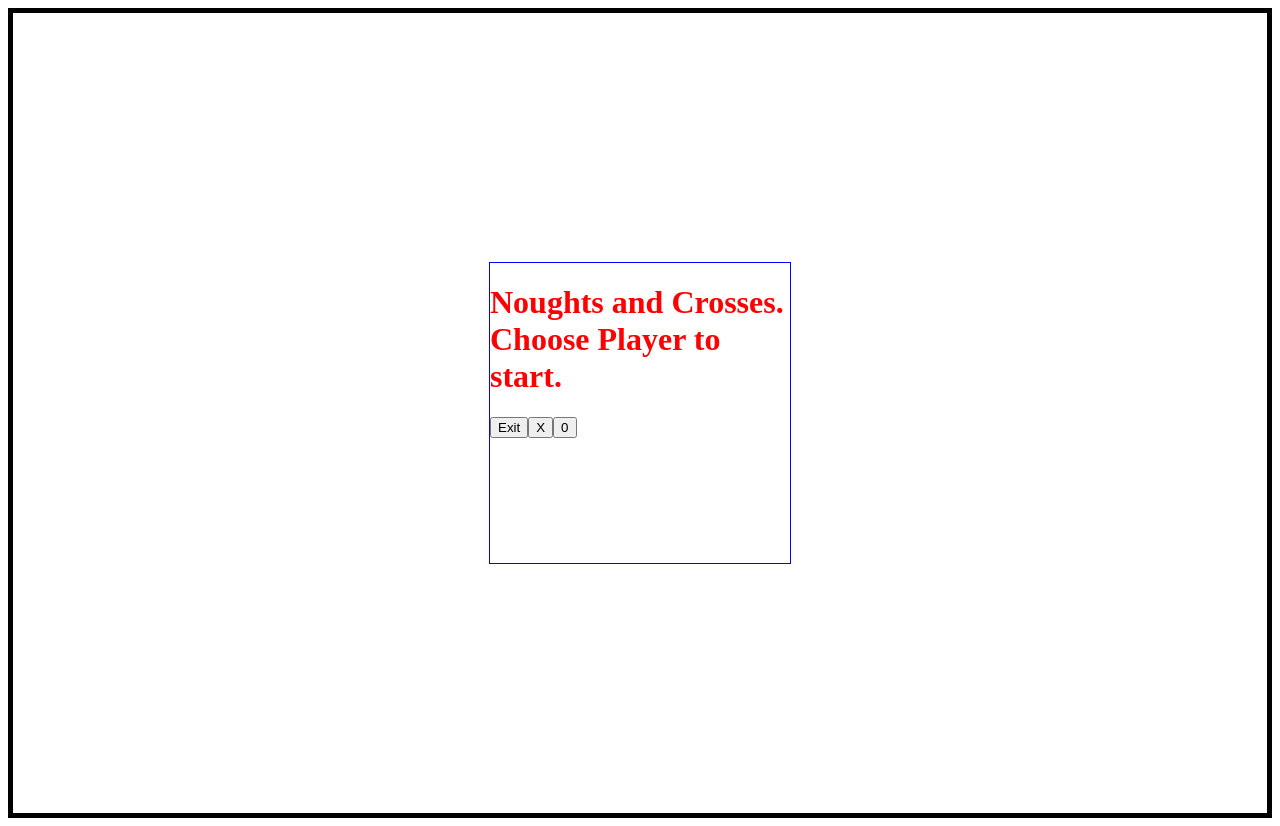
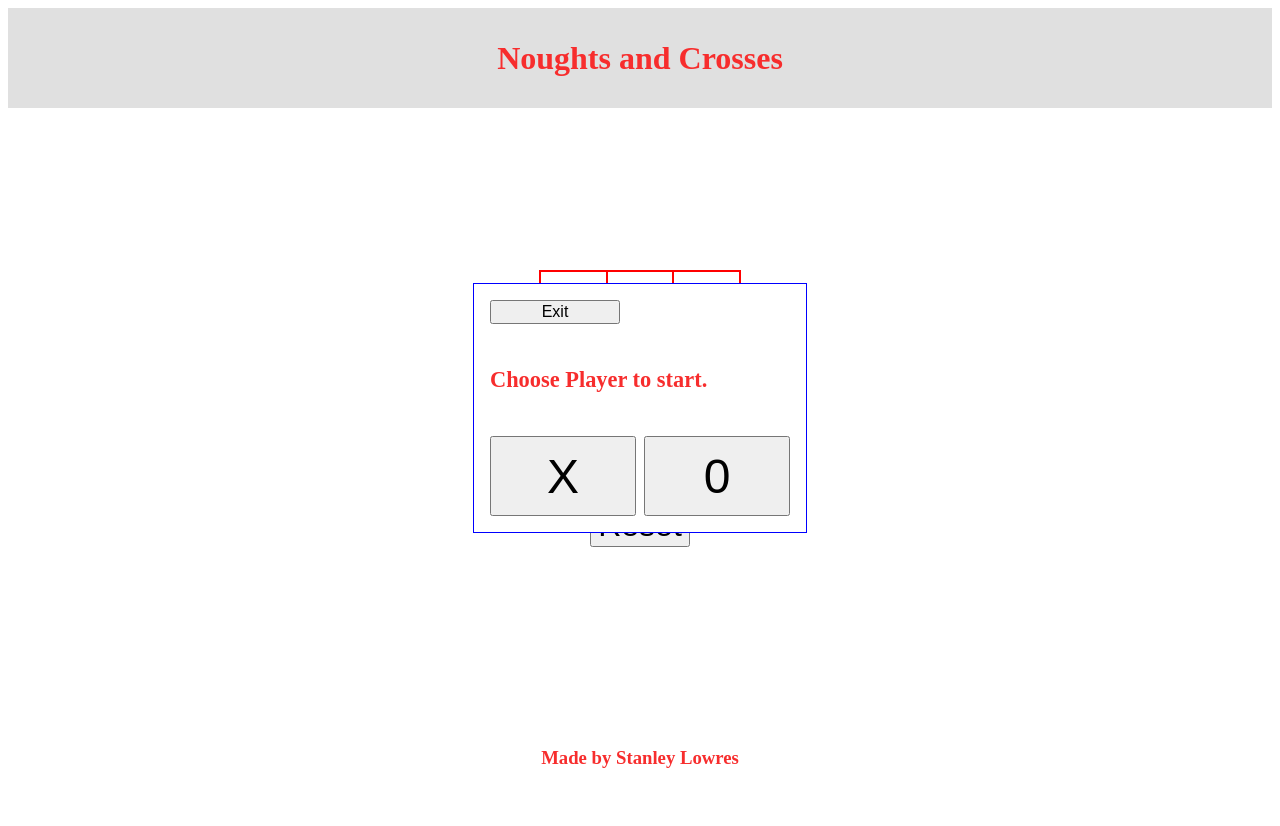
Before and after one commit to slowres1/odin-noughtsncrosses, a plain HTML site: page index.html in a window 1280 px wide. Drawn offline with Linux system fonts and the light colour scheme.

Commit message:
Finished. Updated readme

```diff
--- a/index.html
+++ b/index.html
@@ -9,9 +9,17 @@
     <script src="./script.js" defer></script>
 </head>
 <body>
-    <div class="container flex">
-        <div class="game-board"></div>
+    <div class="container">
+        <div class="header flex">
+            <h1>Noughts and Crosses</h1>
+        </div>
+        <div class="main flex">
+            <div class="game-board"></div>
         <button class="btn reset">Reset</button>
+        </div>
+        <div class="footer flex">
+            <h3>Made by Stanley Lowres</h3>
+        </div>
     </div>
 </body>
 </html>
--- a/script.js
+++ b/script.js
@@ -1,4 +1,4 @@
-const container = document.querySelector('.container');
+const container = document.querySelector('.main');
 let input = 'X';
 
 //game board module function.
@@ -53,7 +53,7 @@ const gameBoard = (function() {
 
     function placeMarker(id) {
         if (gameOver) {
-            alert('game over man');
+            alert('Game over. Press "Reset" to play again.');
             return;
         }
         let selection = document.getElementById(parseInt(id));
@@ -65,7 +65,7 @@ const gameBoard = (function() {
         changeContent(parseInt(id), input);
         renderBoard();
         if (checkGameOver()) {
-            console.log(`Player ${contents[parseInt(id)]} wins!`);
+            alert(`Player ${contents[parseInt(id)]} wins!`);
             return gameOver = true;
         }
 
@@ -88,15 +88,25 @@ const gameBoard = (function() {
             if ((i === 0 || i === 3 || i === 6) && contents[i]) {
                 victory = checkHorizontal(contents,i);
                 if (victory) {
-                    return true
-
+                    return [true, contents[i]];
                 }
-            }
+            };
 
             if ((i === 0 || i === 1 || i === 2) && contents[i]) {
                 victory = checkVertical(contents,i);
-                if (victory) console.log(`Player ${contents[i]} wins!`);
+                if (victory) {
+                    return [true, contents[i]];
+                }
+                //if (victory) console.log(`Player ${contents[i]} wins!`);
             };
+
+            if (i === 4 && contents[i]) {
+                victory = checkDiagonal(contents,i);
+                if (victory) {
+                    return [true, contents[i]];
+                }
+                //if (victory) console.log(`Player ${contents[i]} wins!`);
+            }
 
             //console.log(victory);
         }
@@ -104,7 +114,7 @@ const gameBoard = (function() {
 
 
         //tie
-        if (contents.every((value) => value != '')) {console.log('Game Over')};
+        if (contents.every((value) => value != '')) {alert('Game Over. It\'s a tie!')};
 
 
 
@@ -120,6 +130,12 @@ const gameBoard = (function() {
     function checkVertical(array,pos) {
         console.log(array[pos], array[pos+3], array[pos+6]);
         if (array[pos] === array[pos+3] && array[pos] === array[pos+6]) {
+            return true;
+        } else return false;
+    }
+
+    function checkDiagonal(array) {
+        if ((array[0] === array[4] && array[0] === array[8]) || (array[2] === array[4] && array[2] === array[6])) {
             return true;
         } else return false;
     }
@@ -147,13 +163,13 @@ const buttonFunctions = (function() {
 
     function selectPlayer() {
         const box = document.createElement('div');
-        box.classList.add('select-player');
+        box.classList.add('select-player','modal');
 
-        const message = document.createElement('h1');
-        message.textContent = 'Noughts and Crosses. Choose Player to start.';
+        const message = document.createElement('h2');
+        message.textContent = 'Choose Player to start.';
 
         const exitButton = createSelectButton(box, 'exit');
-        const playerXButton = createSelectButton(box, 'player-x');
+        const playerXButton = createSelectButton(box, 'player-X');
         const player0Button = createSelectButton(box, 'player-0');
 
         box.appendChild(message);
@@ -174,7 +190,7 @@ const buttonFunctions = (function() {
             button.addEventListener('click', () => {
                 container.removeChild(box);
             });
-        } else if (btnClass === 'player-x') {
+        } else if (btnClass === 'player-X') {
             name = 'X';
             button.addEventListener('click', () => {
                 gameBoard.createBoard();
--- a/style.css
+++ b/style.css
@@ -8,24 +8,36 @@
 }
 
 /*Variables*/
+:root {
+    --grey: #e0e0e0;
+    --red: #f72d2d;
+    font-size: 16px;
+}
 
 
 
-h1 {
-    color: red;
-}
 
 /*Main Containers*/
 
 .container {
-    border: 5px solid black;
+    display: grid;
     height: 100vh;
+    grid-template-rows: 1fr 6fr 1fr;
+}
+
+.header {
+    background-color: var(--grey);
+}
+
+.main {
+    flex-direction: column;
+    gap: 2rem;
 }
 
 .game-board {
     width: 200px;
     height: 200px;
-    border: 5px solid black;
+    border: 1px solid red;
     display: grid;
     grid-template-columns: repeat(3, 1fr);
     grid-template-rows: repeat(3, 1fr);
@@ -35,17 +47,60 @@ h1 {
 
 .game-board div {
     border: 1px solid red;
+    font-size: 2rem;
+}
+
+/*Buttons and text*/
+
+h1,
+h2,
+h3 {
+    color: var(--red)
+}
+
+.btn {
+    font-size: 2rem;
+}
+
+
+
+/*modals*/
+
+.modal {
+    position: fixed;
+    width: 300px;
+    border: 1px solid blue;
+    background-color: white;
+    padding: 1rem;
+    gap: 0.5rem;
+}
+
+/*select-player modal*/
+
+.select-player {
+    display: grid;
+    grid-template-rows: 0.5fr 2fr 2fr;
+    grid-template-columns: 1fr 1fr;
+}
+
+.select-player .exit {
+    grid-area: 1/1/2/2;
+    font-size: 1rem;
+    margin: 0rem 1rem 1rem 0rem;
 
 }
 
-/*Buttons*/
+.select-player h2 {
+    grid-area: 2/1/3/3;
+    font-size: 1.4rem;
+}
 
-/*modals*/
+.select-player .player-X {
+    grid-area: 3/1/4/2;
+    font-size: 3rem;
+}
 
-.select-player {
-    position: fixed;
-    width: 300px;
-    height: 300px;
-    border: 1px solid blue;
-    background-color: white;
+.select-player .player-0 {
+    grid-area: 3/2/4/3;
+    font-size: 3rem;
 }
```
Also changed, not shown: 1 other file.
